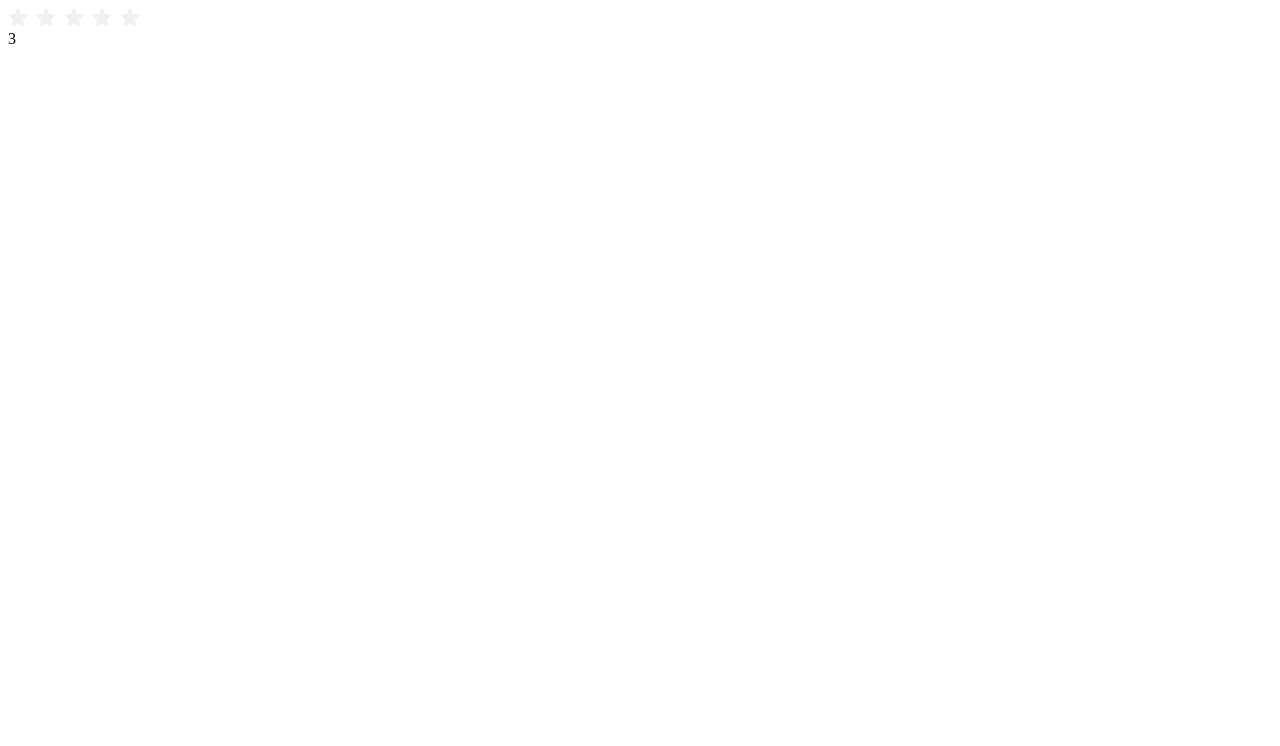
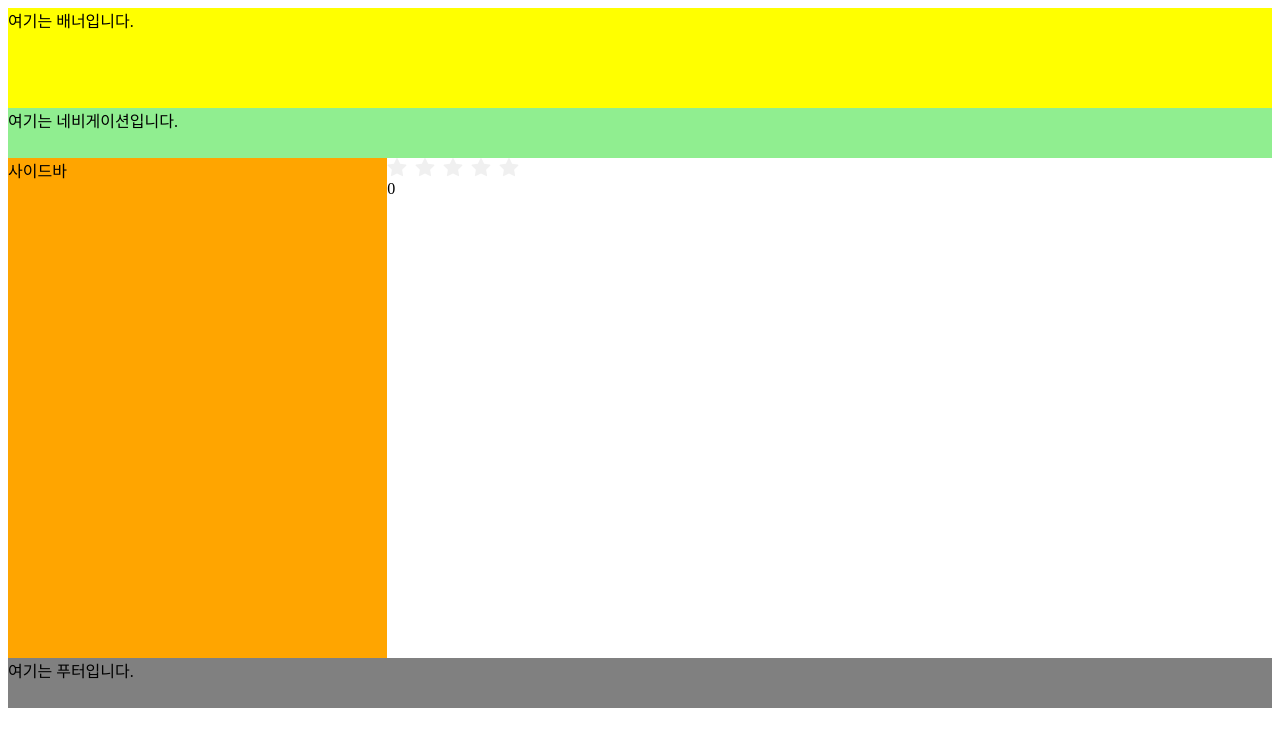
Before and after one commit to ju-ju2/precamp_class, a Next.js app: page /12-02-library-star in a window 1280 px wide. Shown: the top 746 px of the page. Built offline with nearby package versions, Linux system fonts and the light colour scheme.

Commit message:
특정한 페이지만 헤더 숨기기

```diff
--- a/pages/12-02-library-star/index.tsx
+++ b/pages/12-02-library-star/index.tsx
@@ -5,7 +5,7 @@ import { useState } from "react";
 const MyStar = styled(Rate)``;
 
 export default function LibraryIconPage() {
-  const [value, setValue] = useState(3);
+  const [value, setValue] = useState(0);
 
   return (
     <>
--- a/pages/_app.tsx
+++ b/pages/_app.tsx
@@ -1,5 +1,6 @@
 import { ApolloClient, ApolloProvider, InMemoryCache } from "@apollo/client";
 import { AppProps } from "next/app";
+import Layout from "../src/components/commons/layout";
 // import "antd/dist/antd.css";
 
 export default function MyApp({ Component, pageProps }: AppProps) {
@@ -10,7 +11,9 @@ export default function MyApp({ Component, pageProps }: AppProps) {
 
   return (
     <ApolloProvider client={client}>
-      <Component {...pageProps} />
+      <Layout>
+        <Component {...pageProps} />
+      </Layout>
     </ApolloProvider>
   );
 }
--- /dev/null
+++ b/src/components/commons/layout/banner/index.tsx
@@ -0,0 +1,10 @@
+import styled from "@emotion/styled";
+
+const Wrapper = styled.div`
+  height: 100px;
+  background-color: yellow;
+`;
+
+export default function LayoutBanner() {
+  return <Wrapper>여기는 배너입니다.</Wrapper>;
+}
--- /dev/null
+++ b/src/components/commons/layout/footer/index.tsx
@@ -0,0 +1,10 @@
+import styled from "@emotion/styled";
+
+const Wrapper = styled.div`
+  height: 50px;
+  background-color: gray;
+`;
+
+export default function LayoutFooter() {
+  return <Wrapper>여기는 푸터입니다.</Wrapper>;
+}
--- /dev/null
+++ b/src/components/commons/layout/header/index.tsx
@@ -0,0 +1,10 @@
+import styled from "@emotion/styled";
+
+const Wrapper = styled.div`
+  height: 50px;
+  background-color: skyblue;
+`;
+
+export default function LayoutHeader() {
+  return <Wrapper>여기는 해더입니다.</Wrapper>;
+}
--- /dev/null
+++ b/src/components/commons/layout/index.tsx
@@ -0,0 +1,42 @@
+import { useRouter } from "next/router";
+import LayoutBanner from "./banner";
+import LayoutFooter from "./footer";
+import LayoutHeader from "./header";
+import LayoutNavigation from "./navigation";
+
+const HIDDEN_HEADER = [
+  "/12-02-library-star",
+  "/12-03-modal-alert",
+  // ...
+  // ...
+];
+
+interface ILayoutProps {
+  children: JSX.Element;
+}
+
+// const qqq= {
+//     height: "500px",
+//     display: "flex"
+// }
+// 원래는 따로 선언하는 모양인데 그걸 가져오는 방식이라 괄호가 2개 생기는 모양이다.
+
+export default function Layout(props: ILayoutProps) {
+  const router = useRouter();
+  console.log(router.asPath);
+
+  const isHiddenHeader = HIDDEN_HEADER.includes(router.asPath);
+  return (
+    <>
+      {!isHiddenHeader && <LayoutHeader></LayoutHeader>}
+      {/* HIDDEN_HEADER에 없는 페이지만 헤더를 보여준다 */}
+      <LayoutBanner></LayoutBanner>
+      <LayoutNavigation></LayoutNavigation>
+      <div style={{ height: "500px", display: "flex" }}>
+        <div style={{ width: "30%", backgroundColor: "orange" }}>사이드바</div>
+        <div style={{ width: "70%" }}>{props.children}</div>
+      </div>
+      <LayoutFooter></LayoutFooter>
+    </>
+  );
+}
--- /dev/null
+++ b/src/components/commons/layout/navigation/index.tsx
@@ -0,0 +1,10 @@
+import styled from "@emotion/styled";
+
+const Wrapper = styled.div`
+  height: 50px;
+  background-color: lightgreen;
+`;
+
+export default function LayoutNavigation() {
+  return <Wrapper>여기는 네비게이션입니다.</Wrapper>;
+}
```
